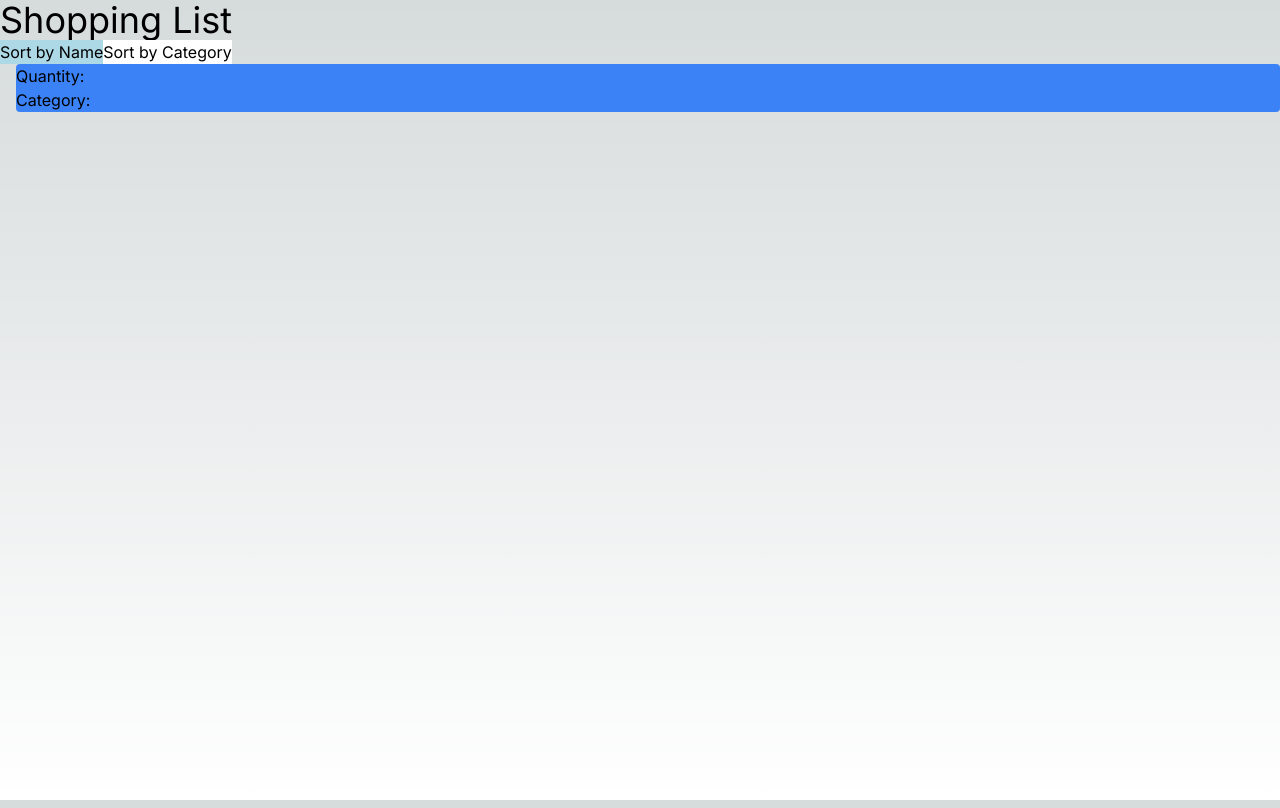
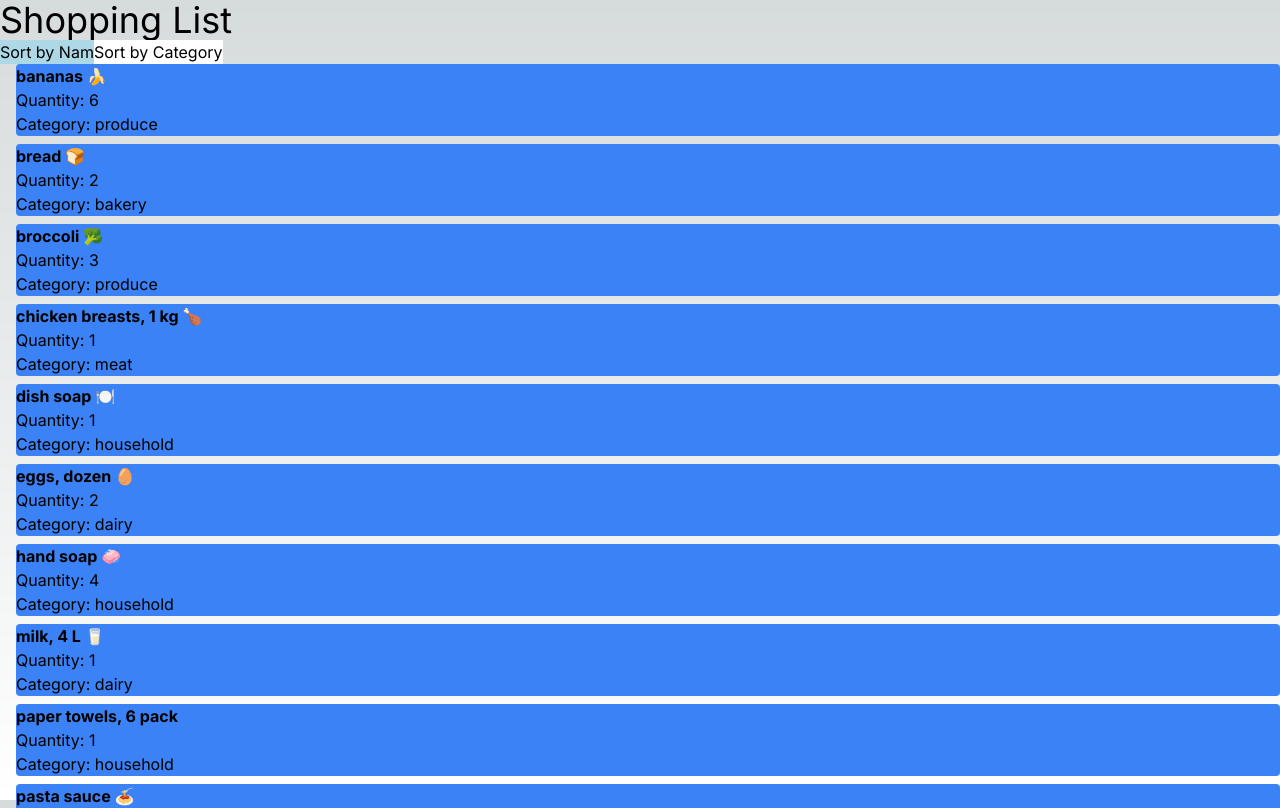
Before and after one commit to Ikem98/cprg306-assignments, a Next.js app: page /week-5 in a window 1280 px wide. Shown: the top 808 px of the page. Built offline with nearby package versions, Linux system fonts and the light colour scheme.

Commit message:
Update item-list.js

```diff
--- a/app/week-5/item-list.js
+++ b/app/week-5/item-list.js
@@ -9,7 +9,7 @@ export const ItemList = () => {
 
     useEffect(() => {
         // Sorting logic inside useEffect to react on sortBy changes
-        const sorted = [itemsData].sort((a, b) => {
+        const sorted = [...itemsData].sort((a, b) => {
             if (sortBy === 'name') {
                 return a.name.localeCompare(b.name);
             } else if (sortBy === 'category') {
@@ -26,7 +26,7 @@ export const ItemList = () => {
                 onClick={() => setSortBy('name')}
                 style={{ backgroundColor: sortBy === 'name' ? 'lightblue' : 'white' }}
             >
-                Sort by Name
+                Sort by Nam
             </button>
             <button
                 onClick={() => setSortBy('category')}
```
